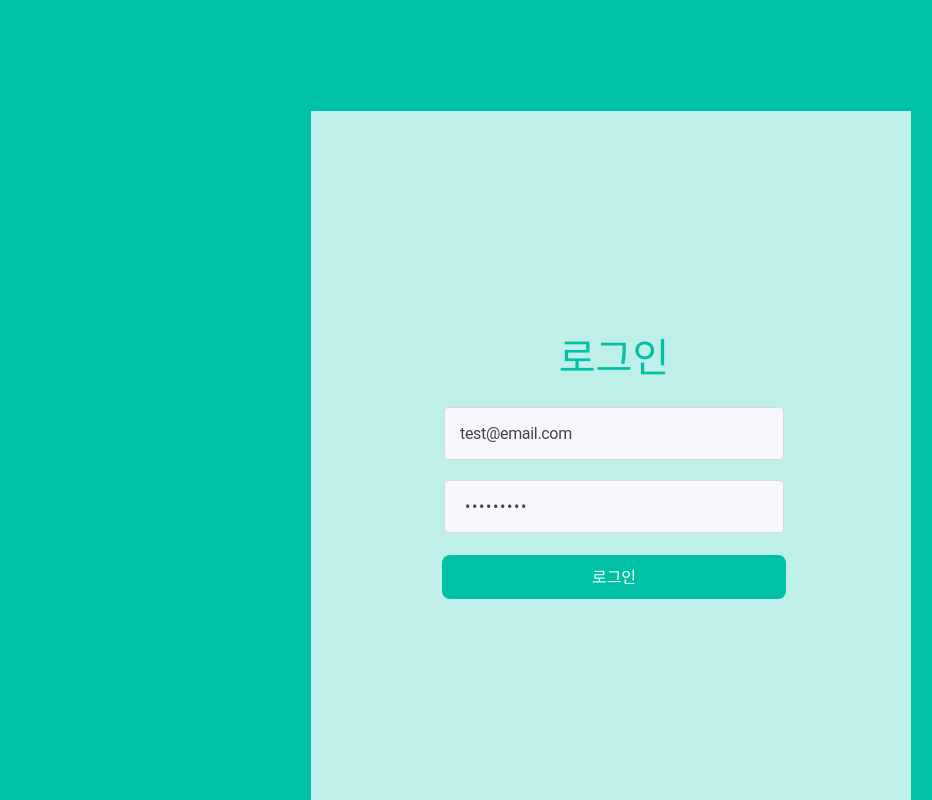
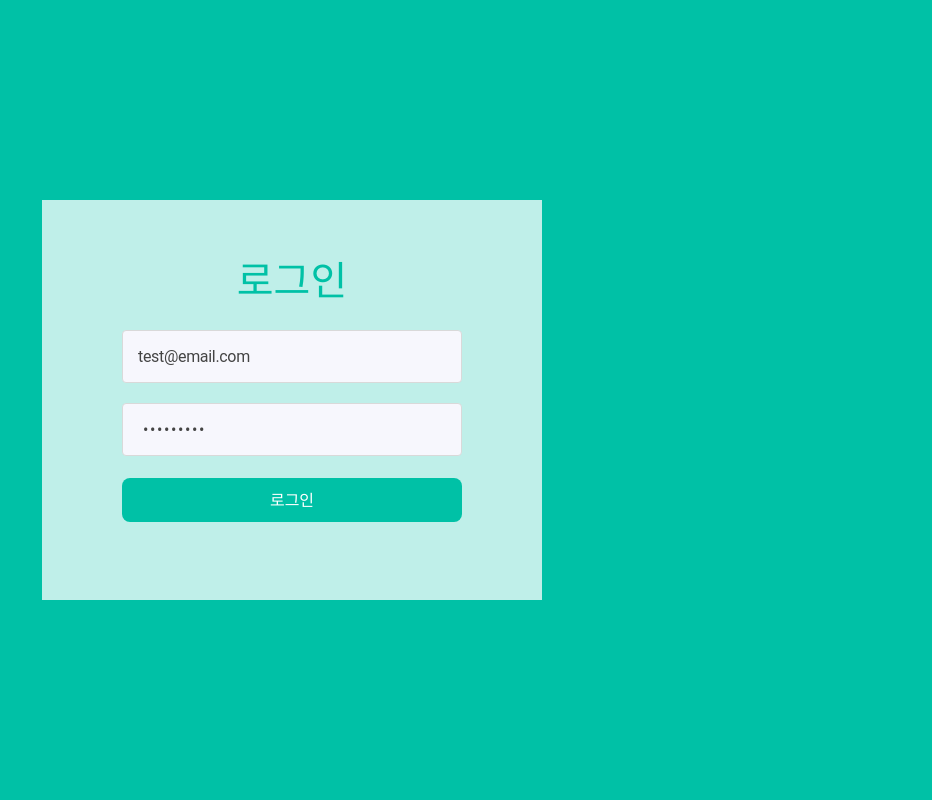
Before and after one commit to moonctp24/NSS, a Next.js app: page /nauth/login in a window 1280 px wide. Shown: the top 800 px of the page, without its empty margins (348-1280 px from the left). Built offline with nearby package versions, Linux system fonts and the light colour scheme.

Commit message:
로그인 화면 레이아웃 변경

```diff
--- a/components/nauth/login/LoginComp.tsx
+++ b/components/nauth/login/LoginComp.tsx
@@ -1,7 +1,6 @@
 import { useAxios } from "@/constants/util/API_UTIL";
 import { loginAction } from "@/store/login/login-slice";
 import { alertAction } from "@/store/modal/alert-slice";
-import axios from "axios";
 import { useRouter } from "next/router";
 import { useCallback, useEffect, useState } from "react";
 import { useDispatch } from "react-redux";
@@ -80,16 +79,17 @@ const LoginComp = () => {
   };
   return (
     <>
-      <div className="w-full h-[1080px] relative overflow-hidden bg-[#00c1a6]">
-        <div className="w-[600px] h-[855px] absolute left-[659px] top-[111px] bg-white/75"></div>
-        <div className="flex flex-col justify-start items-center absolute left-[790px] top-[327px] gap-5">
-          <p className="flex-grow-0 flex-shrink-0 text-[40px] text-left text-[#00c1a6]">로그인</p>
-          <input className="w-[340px] " type="text" placeholder="이메일을 입력해 주세요" value={emailInput} data-key="emailInput" onChange={emailChangeHandler} />
-          <input className="w-[340px] " type="password" placeholder="비밀번호" value={passwordInput} data-key="passwordInput" onChange={passwordChangeHandler} onKeyDown={autoLoginHandler} />
-          <button className="h-11" onClick={loginBtn}>
-            로그인
-          </button>
-          {/* <p className="flex-grow-0 flex-shrink-0 w-[340px] h-3.5 text-xs text-right text-black">비밀번호 찾기</p> */}
+      <div className="w-full h-[1080px] overflow-hidden bg-[#00c1a6]">
+        <div className="absolute top-1/2	left-1/2	-mt-[200px] -ml-[250px] w-[500px] h-[400px] bg-white/75">
+          <div className="absolute top-1/2	left-1/2	-mt-[150px] -ml-[170px]  flex w-[340px] h-[300px] flex-col justify-start items-center gap-5">
+            <p className="flex-grow-0 flex-shrink-0 text-[40px] text-left text-[#00c1a6]">로그인</p>
+            <input type="text" placeholder="이메일을 입력해 주세요" value={emailInput} data-key="emailInput" onChange={emailChangeHandler} />
+            <input type="password" placeholder="비밀번호" value={passwordInput} data-key="passwordInput" onChange={passwordChangeHandler} onKeyDown={autoLoginHandler} />
+            <button className="h-11" onClick={loginBtn}>
+              로그인
+            </button>
+            {/* <p className="flex-grow-0 flex-shrink-0 w-[340px] h-3.5 text-xs text-right text-black">비밀번호 찾기</p> */}
+          </div>
         </div>
       </div>
     </>
```
